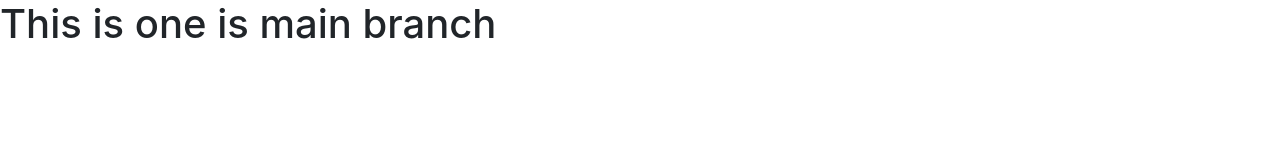
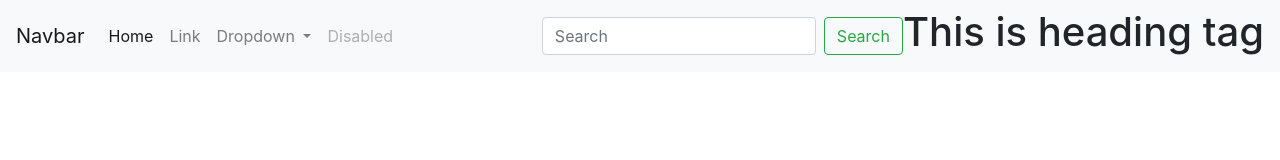
Before and after one commit to ultimatepavan/firstrepo, a plain HTML site: page index.html in a window 1280 px wide. Drawn offline with nearby package versions, Linux system fonts and the light colour scheme.

Commit message:
navbar added

```diff
--- a/index.html
+++ b/index.html
@@ -8,6 +8,39 @@
     <link rel="stylesheet" href="https://maxcdn.bootstrapcdn.com/bootstrap/4.0.0/css/bootstrap.min.css" integrity="sha384-Gn5384xqQ1aoWXA+058RXPxPg6fy4IWvTNh0E263XmFcJlSAwiGgFAW/dAiS6JXm" crossorigin="anonymous">
 </head>
 <body>
-    <h1>This is one is main branch</h1>
+    <nav class="navbar navbar-expand-lg navbar-light bg-light">
+        <a class="navbar-brand" href="#">Navbar</a>
+        <button class="navbar-toggler" type="button" data-toggle="collapse" data-target="#navbarSupportedContent" aria-controls="navbarSupportedContent" aria-expanded="false" aria-label="Toggle navigation">
+          <span class="navbar-toggler-icon"></span>
+        </button>
+
+        <div class="collapse navbar-collapse" id="navbarSupportedContent">
+          <ul class="navbar-nav mr-auto">
+            <li class="nav-item active">
+              <a class="nav-link" href="#">Home <span class="sr-only">(current)</span></a>
+            </li>
+            <li class="nav-item">
+              <a class="nav-link" href="#">Link</a>
+            </li>
+            <li class="nav-item dropdown">
+              <a class="nav-link dropdown-toggle" href="#" id="navbarDropdown" role="button" data-toggle="dropdown" aria-haspopup="true" aria-expanded="false">
+                Dropdown
+              </a>
+              <div class="dropdown-menu" aria-labelledby="navbarDropdown">
+                <a class="dropdown-item" href="#">Action</a>
+                <a class="dropdown-item" href="#">Another action</a>
+                <div class="dropdown-divider"></div>
+                <a class="dropdown-item" href="#">Something else here</a>
+              </div>
+            </li>
+            <li class="nav-item">
+              <a class="nav-link disabled" href="#">Disabled</a>
+            </li>
+          </ul>
+          <form class="form-inline my-2 my-lg-0">
+            <input class="form-control mr-sm-2" type="search" placeholder="Search" aria-label="Search">
+            <button class="btn btn-outline-success my-2 my-sm-0" type="submit">Search</button>
+          </form>
+    <h1>This is heading tag</h1>
 </body>
 </html>
```
